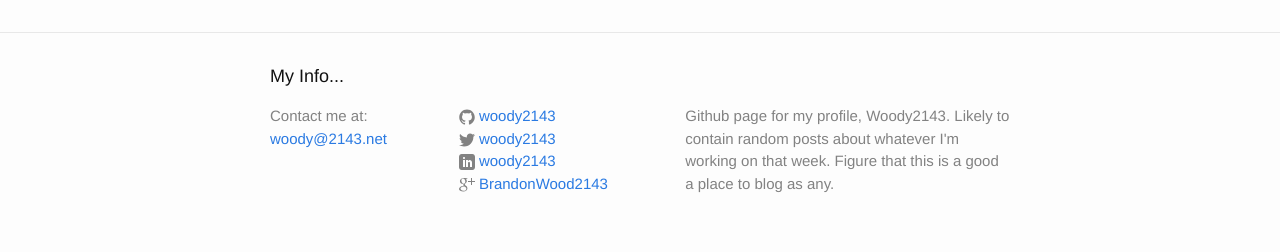
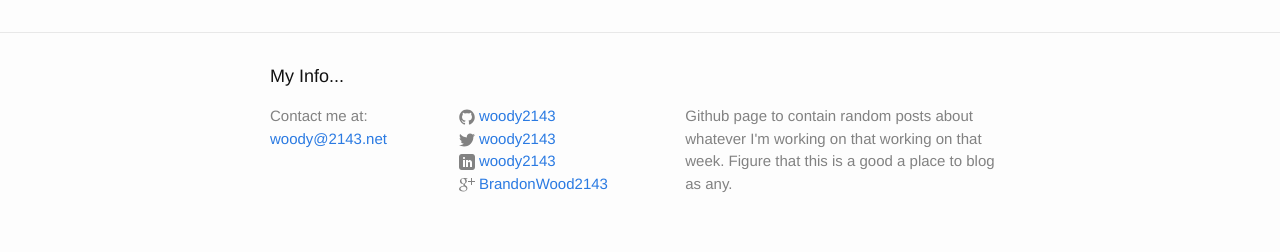
Before and after one commit to Woody2143/woody2143.github.io, a Jekyll site: the page built from index.html, in a window 1280 px wide. Shown: the part 810-1062 px from the top of the page. Built offline with Jekyll 4.4.1, drawn with Linux system fonts in a browser that asks for light colours.

Commit message:
config change

```diff
--- a/_config.yml
+++ b/_config.yml
@@ -2,9 +2,8 @@
 title: A public record...
 email: woody@2143.net
 description: > # this means to ignore newlines until "baseurl:"
-  Github page for my profile, Woody2143. Likely to contain random posts
-  about whatever I'm working on that week. Figure that this is a good a
-  place to blog as any.
+  Github page to contain random posts about whatever I'm working on that
+  working on that week. Figure that this is a good a place to blog as any.
 baseurl: "" # the subpath of your site, e.g. /blog/
 url: "http://woody2143.github.io" # the base hostname & protocol for your site
 twitter_username: woody2143
```
